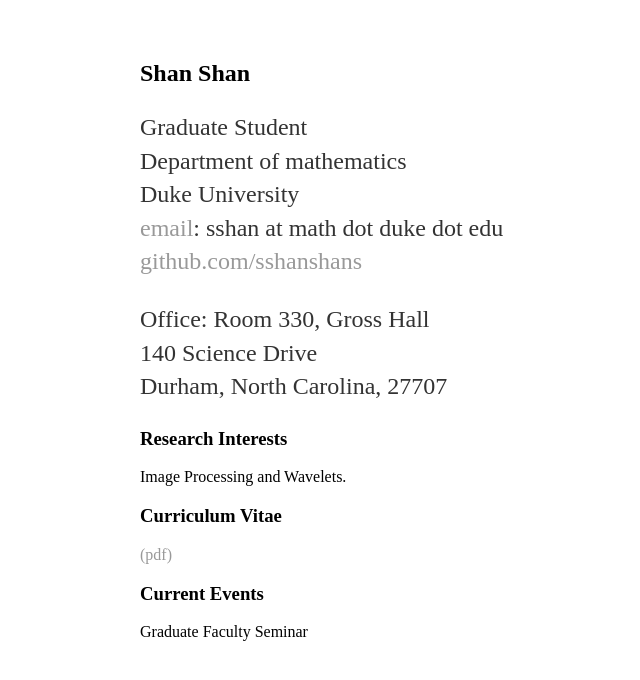
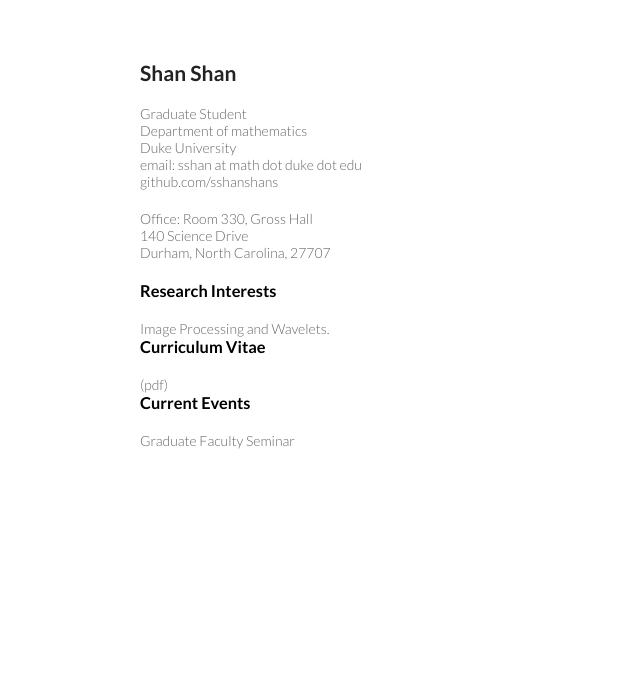
Before and after one commit to sshanshans/sshanshans.github.io, a Jekyll site: the page built from index.html, in a window 1280 px wide. Shown: the top 680 px of the page, without its empty margins (52-692 px from the left). Built offline with Jekyll 4.4.1, drawn with Linux system fonts in a browser that asks for light colours.

Commit message:
Update main.css

```diff
--- a/css/main.css
+++ b/css/main.css
@@ -1,9 +1,13 @@
+@import url(https://fonts.googleapis.com/css?family=Lato:300italic,700italic,300,700);
+
 body {
     margin: 60px auto;
     width: 70%;
+    font:14px Lato, "Helvetica Neue", Helvetica, Arial, sans-serif;
+    color: #666;
 }
 nav ul, footer ul {
-    font-family:'Helvetica', 'Arial', 'Sans-Serif';
+    font-family:'Helvetica Neue', 'Helvetica', 'Arial', 'Sans-Serif';
     padding: 0px;
     list-style: none;
     font-weight: bold;
@@ -14,23 +18,68 @@
 }
 a {
     text-decoration: none;
-    color: #999;
+    color: #666;
 }
 a:hover {
     text-decoration: underline;
 }
+
+h1, h2, h3, h4, h5, h6 {
+  color:#222;
+  margin:0 0 20px;
+}
+
+p, ul, ol, table, pre, dl {
+  margin:0 0 20px;
+}
+
 h1 {
-    font-size: 3em;
-    font-family:'Helvetica', 'Arial', 'Sans-Serif';
+  font-size:28px;
 }
-p {
-    font-size: 1.5em;
-    line-height: 1.4em;
-    color: #333;
-}
+
+h3, h4, h5, h6 {
+  color:#000;
+
 footer {
     border-top: 1px solid #d5d5d5;
     font-size: .8em;
+}
+
+.wrapper {
+  width:860px;
+  margin:0 auto;
+}
+
+header {
+  width:270px;
+  float:left;
+  position:fixed;
+}
+
+header ul {
+  list-style:none;
+  height:40px;
+
+  padding:0;
+
+  background: #eee;
+  background: -moz-linear-gradient(top, #f8f8f8 0%, #dddddd 100%);
+  background: -webkit-gradient(linear, left top, left bottom, color-stop(0%,#f8f8f8), color-stop(100%,#dddddd));
+  background: -webkit-linear-gradient(top, #f8f8f8 0%,#dddddd 100%);
+  background: -o-linear-gradient(top, #f8f8f8 0%,#dddddd 100%);
+  background: -ms-linear-gradient(top, #f8f8f8 0%,#dddddd 100%);
+  background: linear-gradient(top, #f8f8f8 0%,#dddddd 100%);
+
+  border-radius:5px;
+  border:1px solid #d2d2d2;
+  box-shadow:inset #fff 0 1px 0, inset rgba(0,0,0,0.03) 0 -1px 0;
+  width:270px;
+}
+
+section {
+  width:500px;
+  float:right;
+  padding-bottom:50px;
 }
 
 ul.posts {
@@ -48,3 +97,75 @@
   height:1px;
   margin:0 0 20px;
 }
+
+
+@media print, screen and (max-width: 960px) {
+
+  div.wrapper {
+    width:auto;
+    margin:0;
+  }
+
+  header, section, footer {
+    float:none;
+    position:static;
+    width:auto;
+  }
+
+  header {
+    padding-right:320px;
+  }
+
+  section {
+    border:1px solid #e5e5e5;
+    border-width:1px 0;
+    padding:20px 0;
+    margin:0 0 20px;
+  }
+
+  header a small {
+    display:inline;
+  }
+
+  header ul {
+    position:absolute;
+    right:50px;
+    top:52px;
+  }
+}
+
+@media print, screen and (max-width: 720px) {
+  body {
+    word-wrap:break-word;
+  }
+
+  header {
+    padding:0;
+  }
+
+  header ul, header p.view {
+    position:static;
+  }
+
+  pre, code {
+    word-wrap:normal;
+  }
+}
+
+@media print, screen and (max-width: 480px) {
+  body {
+    padding:15px;
+  }
+
+  header ul {
+    display:none;
+  }
+}
+
+@media print {
+  body {
+    padding:0.4in;
+    font-size:12pt;
+    color:#444;
+  }
+}
```
